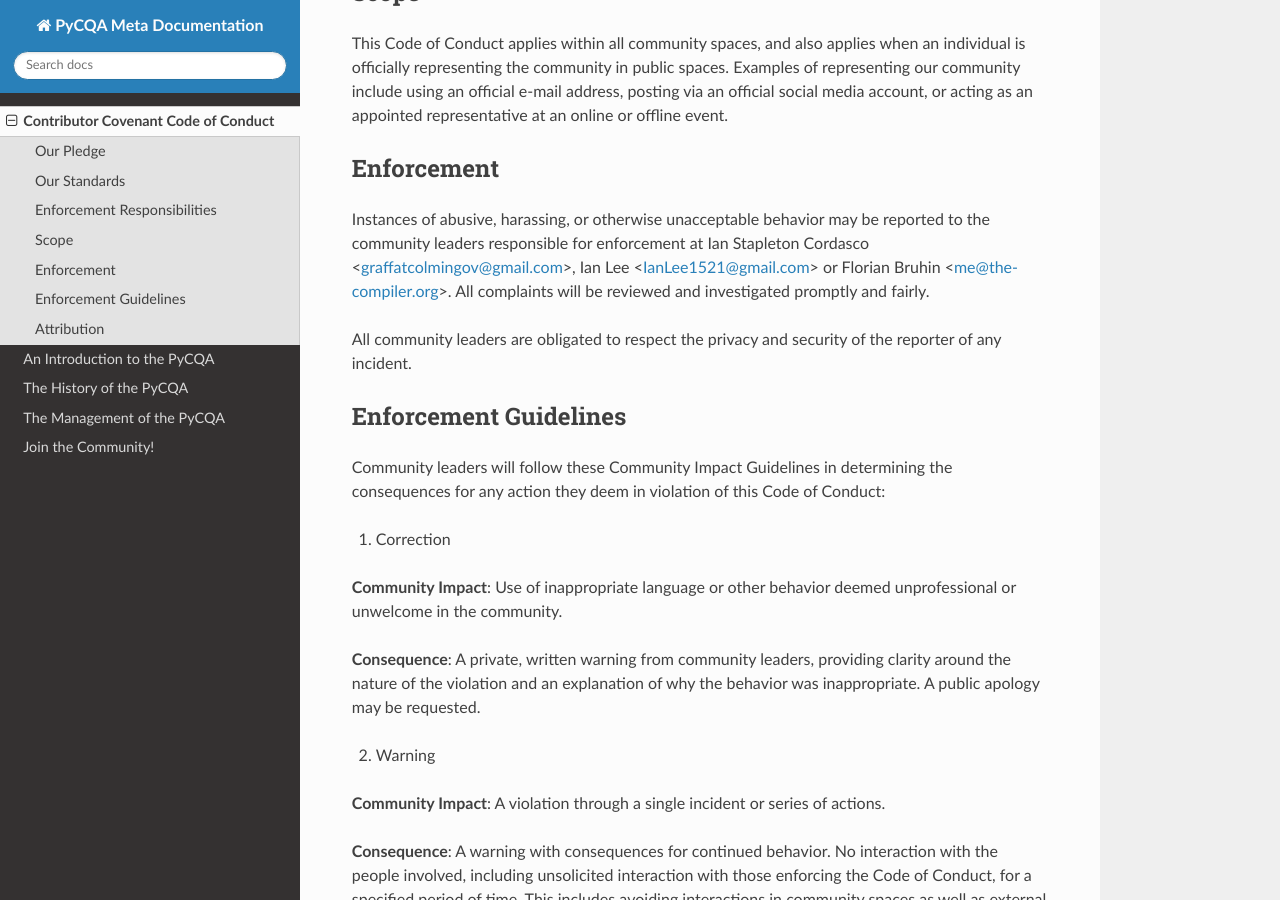
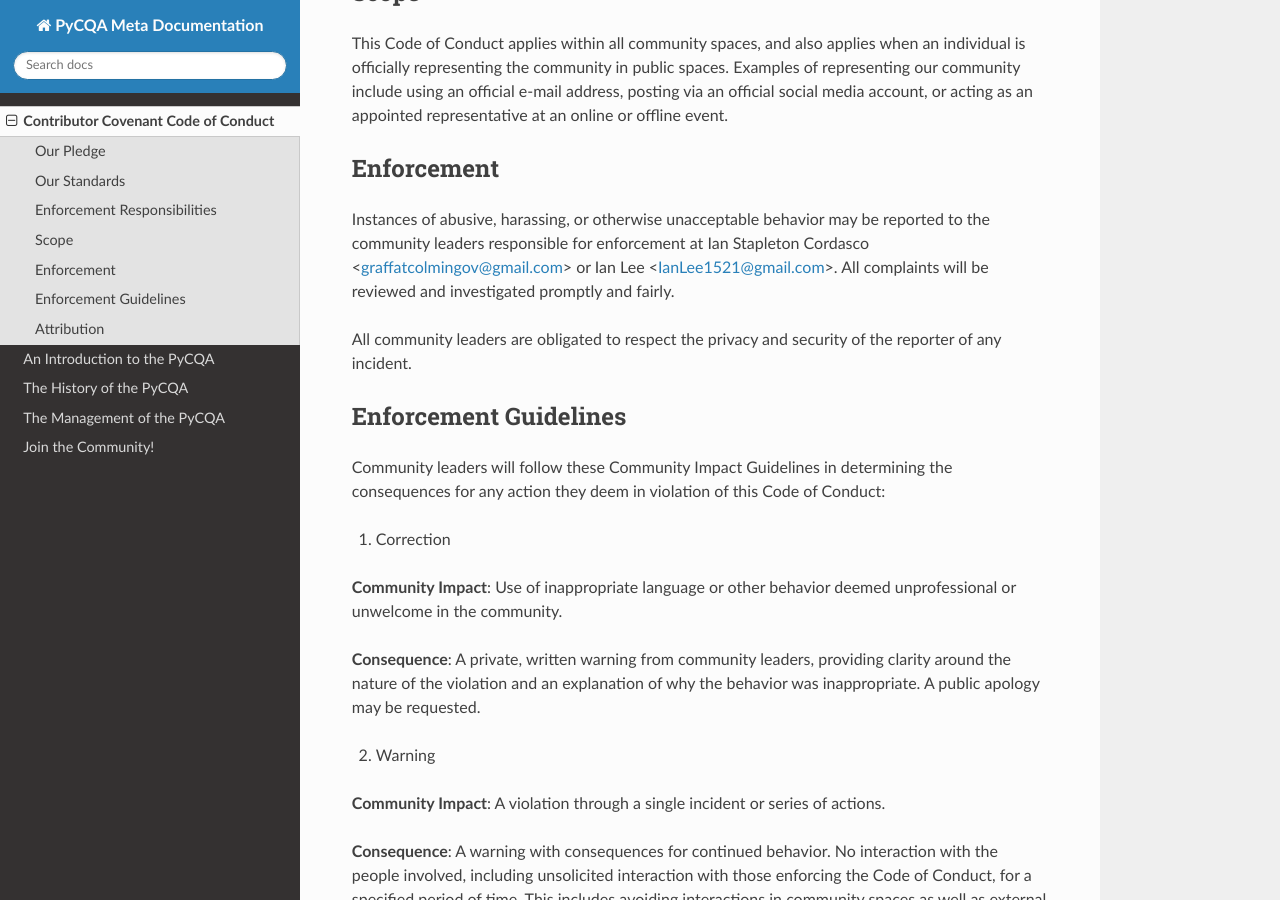
Before and after one commit to PyCQA/meta, a Sphinx documentation site: the page built from source/code-of-conduct.rst, in a window 1280 px wide and 900 px high, scrolled down 1168 px. Built offline with Sphinx 7.4.7 and the Read the Docs theme 3.1.0, drawn with Linux system fonts in a browser that asks for light colours.

Commit message:
Remove myself as a CoC contact
I was mostly involved with the PyCQA almost a decade ago, when pylint moved to it. Nowadays I'm only involved loosely with pylint and not involved in any other PyCQA projects.

```diff
--- a/source/code-of-conduct.rst
+++ b/source/code-of-conduct.rst
@@ -67,8 +67,7 @@ Enforcement
 
 Instances of abusive, harassing, or otherwise unacceptable behavior may be
 reported to the community leaders responsible for enforcement at
-Ian Stapleton Cordasco <graffatcolmingov@gmail.com>,
-Ian Lee <IanLee1521@gmail.com> or Florian Bruhin <me@the-compiler.org>.
+Ian Stapleton Cordasco <graffatcolmingov@gmail.com> or Ian Lee <IanLee1521@gmail.com>.
 All complaints will be reviewed and investigated promptly and fairly.
 
 All community leaders are obligated to respect the privacy and security of the
```
